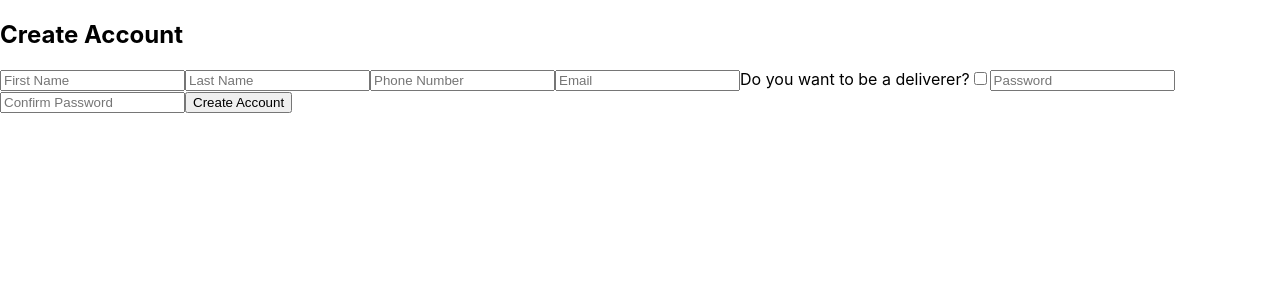
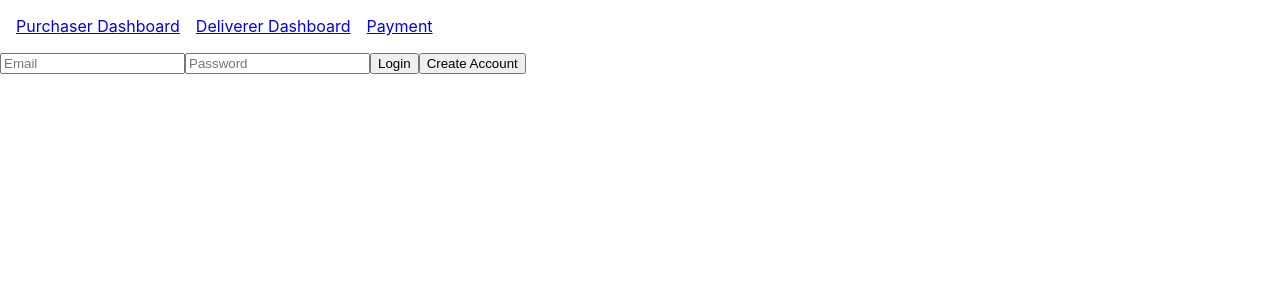
Before and after one commit to Jaren-Wheeler/HomeRun-Delivery, a React (Create React App) app in the folder frontend/: page / in a window 1280 px wide. Shown: the top 300 px of the page. Built offline with nearby package versions, Linux system fonts and the light colour scheme.

Commit message:
Got login page to show first and ability to go to create account page

```diff
--- a/frontend/src/App.js
+++ b/frontend/src/App.js
@@ -1,5 +1,7 @@
 import React from 'react';
 import {BrowserRouter as Router, Routes, Route, Link} from 'react-router-dom';
+import Login from './pages/Login';
+import CreateAccount from './pages/CreateAccount';
 import PurchaserDashboard from './pages/PurchaserDashboard';
 import DelivererDashboard from './pages/DelivererDashboard';
 import Homepage from './pages/Homepage';
@@ -12,8 +14,9 @@ function App() {
       <NavBar></NavBar>
 
       <Routes>
-        {/*<Route path="/" element={<Homepage />} />*/}
-         {/*<Route path="/purchaser-dashboard" element={<PurchaserDashboard />} />*/}
+        <Route path="/" element={<Login />} />
+        <Route path="/create-account" element={<CreateAccount />} />
+        <Route path="/purchaser-dashboard" element={<PurchaserDashboard />} />
         <Route path="/deliverer-dashboard" element={<DelivererDashboard />} />
          {/*<Route path="/payment" element={<Payment />} />*/}
       </Routes>
--- a/frontend/src/components/NavBar.js
+++ b/frontend/src/components/NavBar.js
@@ -4,7 +4,6 @@ import { Link } from 'react-router-dom';
 function NavBar() {
   return (
     <nav style={{ display: "flex", gap: "1rem", padding: "1rem"}}>
-      <Link to="/">Home Page</Link>
       <Link to="/purchaser-dashboard">Purchaser Dashboard</Link>
       <Link to="/deliverer-dashboard">Deliverer Dashboard</Link>
       <Link to="/payment">Payment</Link>
--- a/frontend/src/index.js
+++ b/frontend/src/index.js
@@ -1,18 +1,18 @@
 import React from 'react';
 import ReactDOM from 'react-dom/client';
 import './index.css';
-import CreateAccount from './pages/CreateAccount';
+import Login from './pages/Login';
 import App from './App';
 import reportWebVitals from './reportWebVitals';
 
 const root = ReactDOM.createRoot(document.getElementById('root'));
 root.render(
   <React.StrictMode>
-    <CreateAccount />
+    <App />
   </React.StrictMode>
 );
 
 // If you want to start measuring performance in your app, pass a function
 // to log results (for example: reportWebVitals(console.log))
 // or send to an analytics endpoint. Learn more: https://bit.ly/CRA-vitals
-reportWebVitals();
+//reportWebVitals();
--- a/frontend/src/pages/CreateAccount.js
+++ b/frontend/src/pages/CreateAccount.js
@@ -46,7 +46,7 @@ export default function CreateAccount() {
             if (!response.ok) throw new Error(data.message || 'Failed to create account');
 
             alert("Account created successfully!");
-            window.location.href = '/login';
+            window.location.href = '/';
         } catch (error) {
             console.error("Error creating account:", error);
             alert(`Error: ${error.message}`);
--- a/frontend/src/pages/Login.js
+++ b/frontend/src/pages/Login.js
@@ -1,4 +1,5 @@
 import { useState } from "react"
+import { Link } from "react-router-dom";
 
 export default function Login() {
     const [formData, setFormData] = useState({
@@ -23,7 +24,7 @@ export default function Login() {
         }
 
         try{
-            const response = await fetch('/api/auth/login', {
+            const response = await fetch('http://localhost:5000/api/account/login', {
                 method: 'POST',
                 headers: { 'Content-Type': 'application/json' },
                 body: JSON.stringify(formData)
@@ -35,7 +36,7 @@ export default function Login() {
 
                 alert("Login successful!");
                 window.location.href = '/home';
-        }catch (error) {
+        } catch (error) {
             console.error("There was an error logging in!", error);
             alert("Login failed. Please check your credentials and try again.");
         }
@@ -46,6 +47,11 @@ export default function Login() {
             <input type="email" name="email" id="email" placeholder="Email" required value={formData.email} onChange={handleUpdate} />
             <input type="password" name="password" id="password" placeholder="Password" required value={formData.password} onChange={handleUpdate} />
             <button type="submit">Login</button>
+            <button type="button" onClick={() => window.location.href = "/create-account"}>
+                Create Account
+            </button>
+
+
         </form>
     );
 }
```
Also changed, not shown: 1 other file (tests, documents, lock files or other folders).
